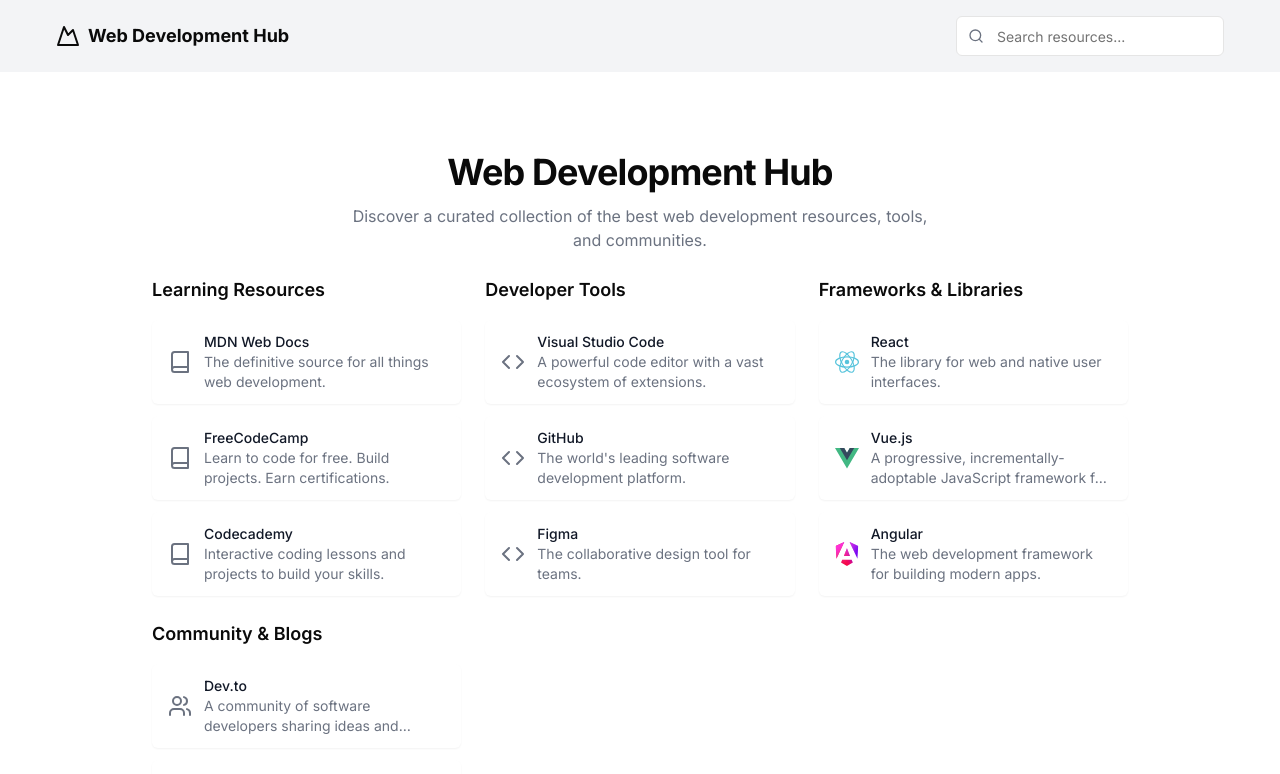
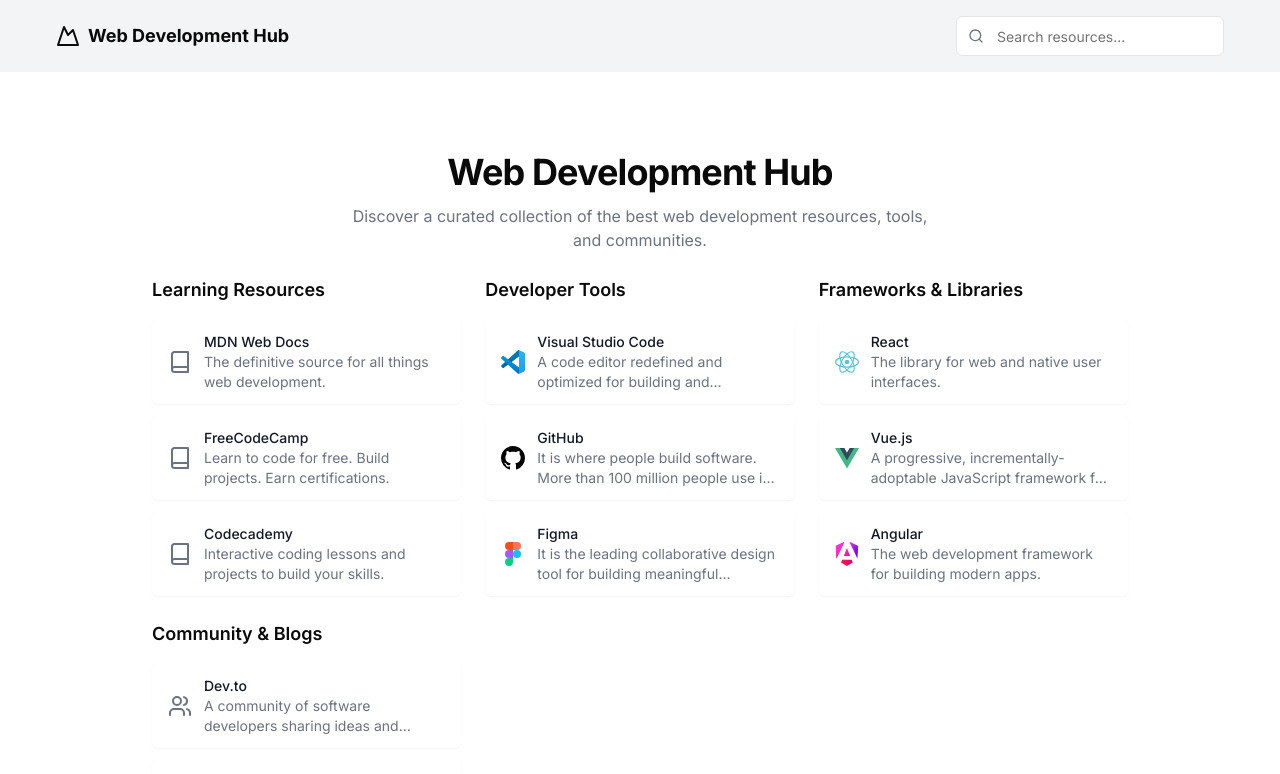
Before and after one commit to jpsanantonio/web-development-hub, a Next.js app: page / in a window 1280 px wide. Shown: the top 774 px of the page. Built offline with nearby package versions, Linux system fonts and the light colour scheme.

Commit message:
Add Developer Tools Link

```diff
--- a/app/page.tsx
+++ b/app/page.tsx
@@ -1,6 +1,7 @@
 import Link from "next/link";
-import AngryIcon from "@/components/icons/angry";
-import ViewIcon from "@/components/icons/view";
+import VSCodeIcon from "@/components/icons/vscode";
+import GitHubIcon from "@/components/icons/github";
+import FigmaIcon from "@/components/icons/figma";
 import BookIcon from "@/components/icons/book";
 import CodeIcon from "@/components/icons/code";
 import ReactIcon from "@/components/icons/react";
@@ -73,49 +74,56 @@ export default function Home() {
                 </Link>
               </div>
             </section>
+            {/** Developer Tools */}
             <section>
               <h2 className="text-lg font-semibold mb-4">Developer Tools</h2>
               <div className="grid gap-3">
                 <Link
                   className="group flex items-center gap-3 rounded-md bg-white px-4 py-3 shadow-sm transition-colors hover:bg-gray-100 dark:bg-gray-950 dark:hover:bg-gray-800"
-                  href="#"
+                  href="https://code.visualstudio.com/"
+                  target="_blank"
+                  rel="noopener noreferrer"
                 >
-                  <CodeIcon className="h-6 w-6 text-gray-500 group-hover:text-gray-900 dark:text-gray-400 dark:group-hover:text-gray-50" />
+                  <VSCodeIcon className="h-6 w-6 text-gray-500 group-hover:text-gray-900 dark:text-gray-400 dark:group-hover:text-gray-50" />
                   <div className="flex-1">
                     <p className="text-sm font-medium text-gray-900 group-hover:text-gray-900 dark:text-gray-50 dark:group-hover:text-gray-50">
                       Visual Studio Code
                     </p>
                     <p className="text-sm text-gray-500 line-clamp-2 group-hover:text-gray-700 dark:text-gray-400 dark:group-hover:text-gray-300">
-                      A powerful code editor with a vast ecosystem of
-                      extensions.
+                      A code editor redefined and optimized for building and
+                      debugging modern web and cloud applications.
                     </p>
                   </div>
                 </Link>
                 <Link
                   className="group flex items-center gap-3 rounded-md bg-white px-4 py-3 shadow-sm transition-colors hover:bg-gray-100 dark:bg-gray-950 dark:hover:bg-gray-800"
-                  href="#"
+                  href="https://github.com/"
                 >
-                  <CodeIcon className="h-6 w-6 text-gray-500 group-hover:text-gray-900 dark:text-gray-400 dark:group-hover:text-gray-50" />
+                  <GitHubIcon className="h-6 w-6 text-gray-500 group-hover:text-gray-900 dark:text-gray-400 dark:group-hover:text-gray-50" />
                   <div className="flex-1">
                     <p className="text-sm font-medium text-gray-900 group-hover:text-gray-900 dark:text-gray-50 dark:group-hover:text-gray-50">
                       GitHub
                     </p>
                     <p className="text-sm text-gray-500 line-clamp-2 group-hover:text-gray-700 dark:text-gray-400 dark:group-hover:text-gray-300">
-                      The world's leading software development platform.
+                      It is where people build software. More than 100 million
+                      people use it to discover, fork, and contribute to over
+                      420 million projects.
                     </p>
                   </div>
                 </Link>
                 <Link
                   className="group flex items-center gap-3 rounded-md bg-white px-4 py-3 shadow-sm transition-colors hover:bg-gray-100 dark:bg-gray-950 dark:hover:bg-gray-800"
-                  href="#"
+                  href="https://www.figma.com/"
                 >
-                  <CodeIcon className="h-6 w-6 text-gray-500 group-hover:text-gray-900 dark:text-gray-400 dark:group-hover:text-gray-50" />
+                  <FigmaIcon className="h-6 w-6 text-gray-500 group-hover:text-gray-900 dark:text-gray-400 dark:group-hover:text-gray-50" />
                   <div className="flex-1">
                     <p className="text-sm font-medium text-gray-900 group-hover:text-gray-900 dark:text-gray-50 dark:group-hover:text-gray-50">
                       Figma
                     </p>
                     <p className="text-sm text-gray-500 line-clamp-2 group-hover:text-gray-700 dark:text-gray-400 dark:group-hover:text-gray-300">
-                      The collaborative design tool for teams.
+                      It is the leading collaborative design tool for building
+                      meaningful products. Seamlessly design, prototype,
+                      develop, and collect feedback in a single platform.
                     </p>
                   </div>
                 </Link>
--- /dev/null
+++ b/components/icons/figma.tsx
@@ -0,0 +1,31 @@
+import { ComponentProps } from "react";
+
+export default function FigmaIcon(props: ComponentProps<"svg">) {
+  return (
+    <svg
+      {...props}
+      width="24"
+      height="24"
+      xmlns="http://www.w3.org/2000/svg"
+      viewBox="0 0 38 57"
+    >
+      <path
+        fill="#1abcfe"
+        d="M19 28.5a9.5 9.5 0 1 1 19 0 9.5 9.5 0 0 1-19 0"
+      ></path>
+      <path
+        fill="#0acf83"
+        d="M0 47.5A9.5 9.5 0 0 1 9.5 38H19v9.5a9.5 9.5 0 1 1-19 0"
+      ></path>
+      <path fill="#ff7262" d="M19 0v19h9.5a9.5 9.5 0 1 0 0-19z"></path>
+      <path
+        fill="#f24e1e"
+        d="M0 9.5A9.5 9.5 0 0 0 9.5 19H19V0H9.5A9.5 9.5 0 0 0 0 9.5"
+      ></path>
+      <path
+        fill="#a259ff"
+        d="M0 28.5A9.5 9.5 0 0 0 9.5 38H19V19H9.5A9.5 9.5 0 0 0 0 28.5"
+      ></path>
+    </svg>
+  );
+}
--- /dev/null
+++ b/components/icons/github.tsx
@@ -0,0 +1,9 @@
+import { ComponentProps } from "react";
+
+export default function GitHubIcon(props: ComponentProps<"svg">) {
+  return (
+    <svg {...props} width="24" height="24" viewBox="0 0 16 16" version="1.1">
+      <path d="M8 0c4.42 0 8 3.58 8 8a8.013 8.013 0 0 1-5.45 7.59c-.4.08-.55-.17-.55-.38 0-.27.01-1.13.01-2.2 0-.75-.25-1.23-.54-1.48 1.78-.2 3.65-.88 3.65-3.95 0-.88-.31-1.59-.82-2.15.08-.2.36-1.02-.08-2.12 0 0-.67-.22-2.2.82-.64-.18-1.32-.27-2-.27-.68 0-1.36.09-2 .27-1.53-1.03-2.2-.82-2.2-.82-.44 1.1-.16 1.92-.08 2.12-.51.56-.82 1.28-.82 2.15 0 3.06 1.86 3.75 3.64 3.95-.23.2-.44.55-.51 1.07-.46.21-1.61.55-2.33-.66-.15-.24-.6-.83-1.23-.82-.67.01-.27.38.01.53.34.19.73.9.82 1.13.16.45.68 1.31 2.69.94 0 .67.01 1.3.01 1.49 0 .21-.15.45-.55.38A7.995 7.995 0 0 1 0 8c0-4.42 3.58-8 8-8Z"></path>
+    </svg>
+  );
+}
--- /dev/null
+++ b/components/icons/vscode.tsx
@@ -0,0 +1,136 @@
+import { ComponentProps } from "react";
+
+export default function VSCodeIcon(props: ComponentProps<"svg">) {
+  return (
+    <svg
+      {...props}
+      width="24"
+      height="24"
+      viewBox="0 0 100 100"
+      fill="none"
+      xmlns="http://www.w3.org/2000/svg"
+    >
+      <mask
+        id="mask0"
+        mask-type="alpha"
+        maskUnits="userSpaceOnUse"
+        x="0"
+        y="0"
+        width="100"
+        height="100"
+      >
+        <path
+          fill-rule="evenodd"
+          clip-rule="evenodd"
+          d="M70.9119 99.3171C72.4869 99.9307 74.2828 99.8914 75.8725 99.1264L96.4608 89.2197C98.6242 88.1787 100 85.9892 100 83.5872V16.4133C100 14.0113 98.6243 11.8218 96.4609 10.7808L75.8725 0.873756C73.7862 -0.130129 71.3446 0.11576 69.5135 1.44695C69.252 1.63711 69.0028 1.84943 68.769 2.08341L29.3551 38.0415L12.1872 25.0096C10.589 23.7965 8.35363 23.8959 6.86933 25.2461L1.36303 30.2549C-0.452552 31.9064 -0.454633 34.7627 1.35853 36.417L16.2471 50.0001L1.35853 63.5832C-0.454633 65.2374 -0.452552 68.0938 1.36303 69.7453L6.86933 74.7541C8.35363 76.1043 10.589 76.2037 12.1872 74.9905L29.3551 61.9587L68.769 97.9167C69.3925 98.5406 70.1246 99.0104 70.9119 99.3171ZM75.0152 27.2989L45.1091 50.0001L75.0152 72.7012V27.2989Z"
+          fill="white"
+        />
+      </mask>
+      <g mask="url(#mask0)">
+        <path
+          d="M96.4614 10.7962L75.8569 0.875542C73.4719 -0.272773 70.6217 0.211611 68.75 2.08333L1.29858 63.5832C-0.515693 65.2373 -0.513607 68.0937 1.30308 69.7452L6.81272 74.754C8.29793 76.1042 10.5347 76.2036 12.1338 74.9905L93.3609 13.3699C96.086 11.3026 100 13.2462 100 16.6667V16.4275C100 14.0265 98.6246 11.8378 96.4614 10.7962Z"
+          fill="#0065A9"
+        />
+        <g filter="url(#filter0_d)">
+          <path
+            d="M96.4614 89.2038L75.8569 99.1245C73.4719 100.273 70.6217 99.7884 68.75 97.9167L1.29858 36.4169C-0.515693 34.7627 -0.513607 31.9063 1.30308 30.2548L6.81272 25.246C8.29793 23.8958 10.5347 23.7964 12.1338 25.0095L93.3609 86.6301C96.086 88.6974 100 86.7538 100 83.3334V83.5726C100 85.9735 98.6246 88.1622 96.4614 89.2038Z"
+            fill="#007ACC"
+          />
+        </g>
+        <g filter="url(#filter1_d)">
+          <path
+            d="M75.8578 99.1263C73.4721 100.274 70.6219 99.7885 68.75 97.9166C71.0564 100.223 75 98.5895 75 95.3278V4.67213C75 1.41039 71.0564 -0.223106 68.75 2.08329C70.6219 0.211402 73.4721 -0.273666 75.8578 0.873633L96.4587 10.7807C98.6234 11.8217 100 14.0112 100 16.4132V83.5871C100 85.9891 98.6234 88.1786 96.4586 89.2196L75.8578 99.1263Z"
+            fill="#1F9CF0"
+          />
+        </g>
+        <g style={{ mixBlendMode: "overlay" }} opacity="0.25">
+          <path
+            fill-rule="evenodd"
+            clip-rule="evenodd"
+            d="M70.8511 99.3171C72.4261 99.9306 74.2221 99.8913 75.8117 99.1264L96.4 89.2197C98.5634 88.1787 99.9392 85.9892 99.9392 83.5871V16.4133C99.9392 14.0112 98.5635 11.8217 96.4001 10.7807L75.8117 0.873695C73.7255 -0.13019 71.2838 0.115699 69.4527 1.44688C69.1912 1.63705 68.942 1.84937 68.7082 2.08335L29.2943 38.0414L12.1264 25.0096C10.5283 23.7964 8.29285 23.8959 6.80855 25.246L1.30225 30.2548C-0.513334 31.9064 -0.515415 34.7627 1.29775 36.4169L16.1863 50L1.29775 63.5832C-0.515415 65.2374 -0.513334 68.0937 1.30225 69.7452L6.80855 74.754C8.29285 76.1042 10.5283 76.2036 12.1264 74.9905L29.2943 61.9586L68.7082 97.9167C69.3317 98.5405 70.0638 99.0104 70.8511 99.3171ZM74.9544 27.2989L45.0483 50L74.9544 72.7012V27.2989Z"
+            fill="url(#paint0_linear)"
+          />
+        </g>
+      </g>
+      <defs>
+        <filter
+          id="filter0_d"
+          x="-8.39411"
+          y="15.8291"
+          width="116.727"
+          height="92.2456"
+          filterUnits="userSpaceOnUse"
+          color-interpolation-filters="sRGB"
+        >
+          <feFlood flood-opacity="0" result="BackgroundImageFix" />
+          <feColorMatrix
+            in="SourceAlpha"
+            type="matrix"
+            values="0 0 0 0 0 0 0 0 0 0 0 0 0 0 0 0 0 0 127 0"
+          />
+          <feOffset />
+          <feGaussianBlur stdDeviation="4.16667" />
+          <feColorMatrix
+            type="matrix"
+            values="0 0 0 0 0 0 0 0 0 0 0 0 0 0 0 0 0 0 0.25 0"
+          />
+          <feBlend
+            mode="overlay"
+            in2="BackgroundImageFix"
+            result="effect1_dropShadow"
+          />
+          <feBlend
+            mode="normal"
+            in="SourceGraphic"
+            in2="effect1_dropShadow"
+            result="shape"
+          />
+        </filter>
+        <filter
+          id="filter1_d"
+          x="60.4167"
+          y="-8.07558"
+          width="47.9167"
+          height="116.151"
+          filterUnits="userSpaceOnUse"
+          color-interpolation-filters="sRGB"
+        >
+          <feFlood flood-opacity="0" result="BackgroundImageFix" />
+          <feColorMatrix
+            in="SourceAlpha"
+            type="matrix"
+            values="0 0 0 0 0 0 0 0 0 0 0 0 0 0 0 0 0 0 127 0"
+          />
+          <feOffset />
+          <feGaussianBlur stdDeviation="4.16667" />
+          <feColorMatrix
+            type="matrix"
+            values="0 0 0 0 0 0 0 0 0 0 0 0 0 0 0 0 0 0 0.25 0"
+          />
+          <feBlend
+            mode="overlay"
+            in2="BackgroundImageFix"
+            result="effect1_dropShadow"
+          />
+          <feBlend
+            mode="normal"
+            in="SourceGraphic"
+            in2="effect1_dropShadow"
+            result="shape"
+          />
+        </filter>
+        <linearGradient
+          id="paint0_linear"
+          x1="49.9392"
+          y1="0.257812"
+          x2="49.9392"
+          y2="99.7423"
+          gradientUnits="userSpaceOnUse"
+        >
+          <stop stop-color="white" />
+          <stop offset="1" stop-color="white" stop-opacity="0" />
+        </linearGradient>
+      </defs>
+    </svg>
+  );
+}
```
